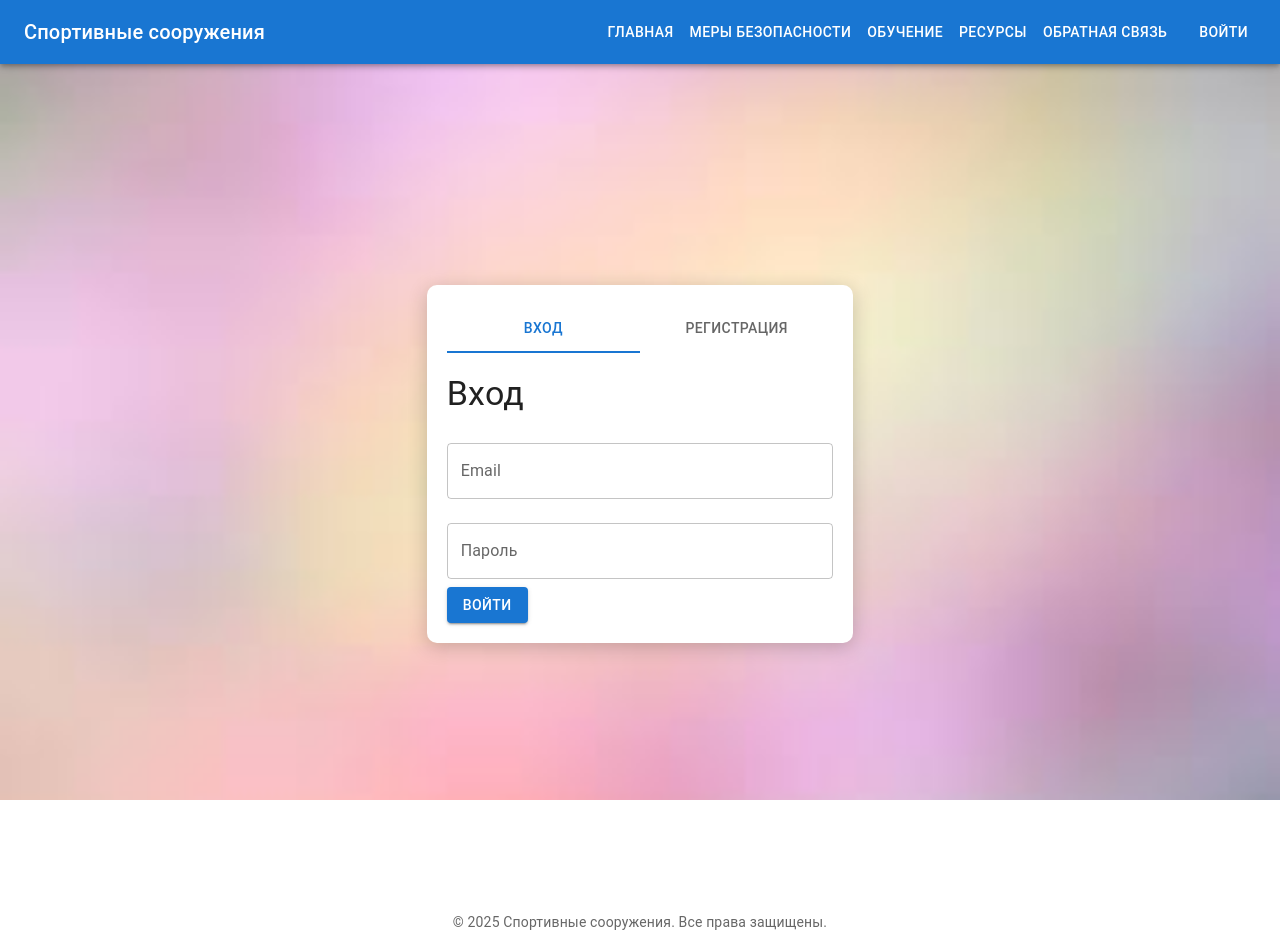
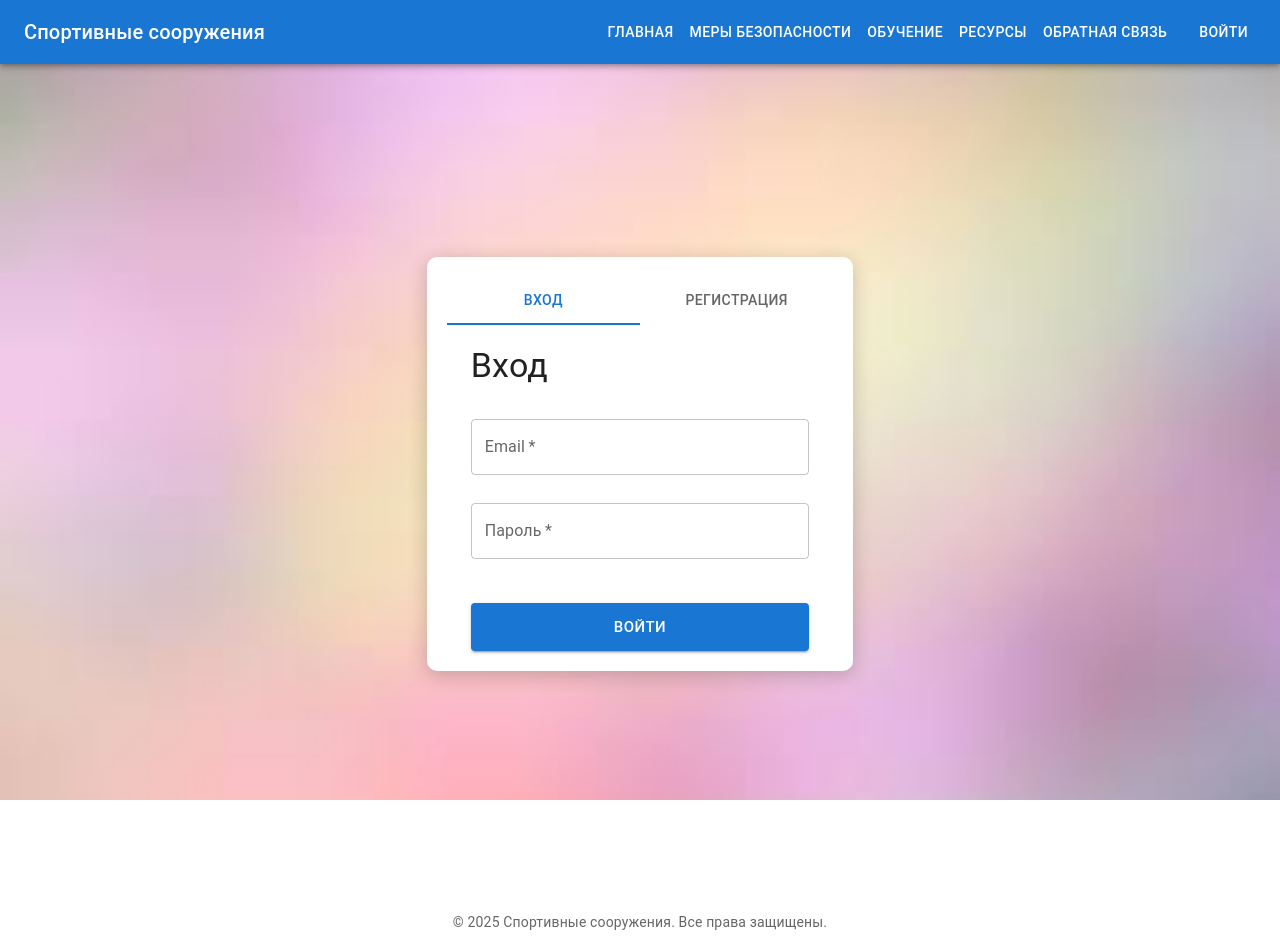
Before and after one commit to VitoScAleto/TIMP_Practice_1, a React (Create React App) app in the folder client/: page /auth in a window 1280 px wide. Built offline with nearby package versions, Linux system fonts and the light colour scheme.

Commit message:
Added configuration files for customization client and server. Also added error highlighting

```diff
--- a/client/JSON_date/users.json
+++ b/client/JSON_date/users.json
@@ -16,5 +16,11 @@
     "name": "12",
     "email": "12",
     "password": "$2b$10$Wp2bIYNgiDM93ZoNQlNIqu4yrfTfCWVXT43HRaTcDuFgc07oVd4Je"
+  },
+  {
+    "id": 1744183701001,
+    "name": "Виталий",
+    "email": "ddd",
+    "password": "$2b$10$ENlZ0wnp/ttFUIOhLFkrvuSmPcXeE33LOTW8RP/CvOFRzy1.dbIGi"
   }
 ]
--- a/client/src/api.js
+++ b/client/src/api.js
@@ -1,7 +1,8 @@
 import axios from "axios";
+import config from "../src/configClient.json";
 
 const api = axios.create({
-  baseURL: "http://localhost:5000/api", // Укажите URL вашего сервера
+  baseURL: config.UrlApi, // Укажите URL вашего сервера
 });
 
 export default api;
--- a/client/src/components/Login.js
+++ b/client/src/components/Login.js
@@ -1,36 +1,108 @@
 import React, { useState } from "react";
-import { Typography, TextField, Button } from "@mui/material";
+import {
+  Container,
+  Typography,
+  TextField,
+  Button,
+  CircularProgress,
+  Box,
+} from "@mui/material";
 import api from "../api";
 
 const Login = ({ setIsAuthenticated }) => {
   const [email, setEmail] = useState("");
   const [password, setPassword] = useState("");
+  const [errors, setErrors] = useState({
+    email: false,
+    password: false,
+  });
+  const [isLoading, setIsLoading] = useState(false);
+
+  const validate = () => {
+    const newErrors = {
+      email: !email.trim(),
+      password: !password.trim(),
+    };
+    setErrors(newErrors);
+    return !Object.values(newErrors).some(Boolean);
+  };
 
   const handleSubmit = async (e) => {
     e.preventDefault();
+
+    if (!validate()) {
+      return;
+    }
+
+    setIsLoading(true);
+
     try {
-      const response = await api.post("/json/auth/login", { email, password });
+      const response = await api.post("/json/auth/login", {
+        email,
+        password,
+      });
+
       if (response.data.success) {
         setIsAuthenticated(true);
       }
     } catch (error) {
       console.error(error);
+      // Можно добавить обработку ошибок сервера
+    } finally {
+      setIsLoading(false);
     }
   };
 
+  const handleBlur = (field) => {
+    setErrors((prev) => ({
+      ...prev,
+      [field]: !eval(field).trim(),
+    }));
+  };
+
   return (
-    <div>
-      <Typography variant="h4" gutterBottom>
+    <Container maxWidth="sm">
+      <Typography variant="h4" gutterBottom sx={{ mb: 4 }}>
         Вход
       </Typography>
-      <form onSubmit={handleSubmit}>
+      <Box
+        component="form"
+        onSubmit={handleSubmit}
+        sx={{
+          "& .MuiTextField-root": {
+            marginBottom: "28px",
+            "& .MuiFormHelperText-root": {
+              position: "absolute",
+              bottom: "-24px",
+              left: "0",
+              margin: 0,
+            },
+          },
+        }}
+      >
         <TextField
           label="Email"
           value={email}
           onChange={(e) => setEmail(e.target.value.replace(/[а-яА-Я\s]/g, ""))}
+          onBlur={() => handleBlur("email")}
+          error={errors.email}
+          helperText={errors.email && "Это поле обязательно для заполнения"}
+          sx={
+            errors.email
+              ? {
+                  "& .MuiOutlinedInput-root": {
+                    "& fieldset": { borderColor: "red" },
+                    "&:hover fieldset": { borderColor: "red" },
+                  },
+                  "& .MuiFormLabel-root": { color: "red" },
+                  "& .MuiFormHelperText-root": { color: "red" },
+                }
+              : null
+          }
           fullWidth
-          margin="normal"
+          required
         />
+
         <TextField
           label="Пароль"
           type="password"
@@ -38,14 +110,41 @@ const Login = ({ setIsAuthenticated }) => {
           onChange={(e) =>
             setPassword(e.target.value.replace(/[а-яА-Я\s]/g, ""))
           }
+          onBlur={() => handleBlur("password")}
+          error={errors.password}
+          helperText={errors.password && "Это поле обязательно для заполнения"}
+          sx={
+            errors.password
+              ? {
+                  "& .MuiOutlinedInput-root": {
+                    "& fieldset": { borderColor: "red" },
+                    "&:hover fieldset": { borderColor: "red" },
+                  },
+                  "& .MuiFormLabel-root": { color: "red" },
+                  "& .MuiFormHelperText-root": { color: "red" },
+                }
+              : null
+          }
           fullWidth
-          margin="normal"
+          required
         />
-        <Button type="submit" variant="contained" color="primary">
-          Войти
+
+        <Button
+          type="submit"
+          variant="contained"
+          color="primary"
+          disabled={isLoading}
+          startIcon={
+            isLoading ? <CircularProgress size={20} color="inherit" /> : null
+          }
+          fullWidth
+          size="large"
+          sx={{ mt: 2, height: 48 }}
+        >
+          {isLoading ? "Вход..." : "Войти"}
         </Button>
-      </form>
-    </div>
+      </Box>
+    </Container>
   );
 };
 
--- a/client/src/components/Register.js
+++ b/client/src/components/Register.js
@@ -1,5 +1,13 @@
-import React, { useState } from "react";
-import { Typography, Container, TextField, Button } from "@mui/material";
+import { useState } from "react";
+import {
+  Container,
+  Typography,
+  TextField,
+  Button,
+  CircularProgress,
+  Box,
+} from "@mui/material";
+import { styles } from "../styles/RegisterStyle";
 import api from "../api";
 
 const Register = ({ setIsAuthenticated }) => {
@@ -7,13 +15,39 @@ const Register = ({ setIsAuthenticated }) => {
   const [email, setEmail] = useState("");
   const [password, setPassword] = useState("");
   const [confirmPassword, setConfirmPassword] = useState("");
+  const [errors, setErrors] = useState({
+    name: false,
+    email: false,
+    password: false,
+    confirmPassword: false,
+  });
+  const [isLoading, setIsLoading] = useState(false);
+
+  const validate = () => {
+    const newErrors = {
+      name: !name.trim(),
+      email: !email.trim(),
+      password: !password.trim(),
+      confirmPassword: !confirmPassword.trim(),
+    };
+    setErrors(newErrors);
+    return !Object.values(newErrors).some(Boolean);
+  };
 
   const handleSubmit = async (e) => {
     e.preventDefault();
+
+    if (!validate()) {
+      return;
+    }
+
     if (password !== confirmPassword) {
       alert("Пароли не совпадают");
       return;
     }
+
+    setIsLoading(true);
+
     try {
       const response = await api.post("json/auth/register", {
         name,
@@ -25,29 +59,54 @@ const Register = ({ setIsAuthenticated }) => {
       }
     } catch (error) {
       console.error(error);
+    } finally {
+      setIsLoading(false);
     }
   };
 
+  const handleBlur = (field) => {
+    setErrors((prev) => ({
+      ...prev,
+      [field]: !eval(field).trim(),
+    }));
+  };
+
   return (
-    <Container>
-      <Typography variant="h4" gutterBottom>
+    <Container maxWidth="sm">
+      <Typography variant="h4" gutterBottom sx={{ mb: 4 }}>
         Регистрация
       </Typography>
-      <form onSubmit={handleSubmit}>
+      <Box
+        component="form"
+        onSubmit={handleSubmit}
+        sx={{
+          "& .MuiTextField-root": styles.textField,
+        }}
+      >
         <TextField
           label="Имя"
           value={name}
           onChange={(e) => setName(e.target.value)}
+          onBlur={() => handleBlur("name")}
+          error={errors.name}
+          helperText={errors.name && "Это поле обязательно для заполнения"}
+          sx={errors.name ? styles.error : null}
           fullWidth
-          margin="normal"
+          required
         />
+
         <TextField
           label="Email"
           value={email}
           onChange={(e) => setEmail(e.target.value.replace(/[а-яА-Я\s]/g, ""))}
+          onBlur={() => handleBlur("email")}
+          error={errors.email}
+          helperText={errors.email && "Это поле обязательно для заполнения"}
+          sx={errors.email ? styles.error : null}
           fullWidth
-          margin="normal"
+          required
         />
+
         <TextField
           label="Пароль"
           type="password"
@@ -55,9 +114,14 @@ const Register = ({ setIsAuthenticated }) => {
           onChange={(e) =>
             setPassword(e.target.value.replace(/[а-яА-Я\s]/g, ""))
           }
+          onBlur={() => handleBlur("password")}
+          error={errors.password}
+          helperText={errors.password && "Это поле обязательно для заполнения"}
+          sx={errors.password ? styles.error : null}
           fullWidth
-          margin="normal"
+          required
         />
+
         <TextField
           label="Подтверждение пароля"
           type="password"
@@ -65,13 +129,31 @@ const Register = ({ setIsAuthenticated }) => {
           onChange={(e) =>
             setConfirmPassword(e.target.value.replace(/[а-яА-Я\s]/g, ""))
           }
+          onBlur={() => handleBlur("confirmPassword")}
+          error={errors.confirmPassword}
+          helperText={
+            errors.confirmPassword && "Это поле обязательно для заполнения"
+          }
+          sx={errors.confirmPassword ? styles.error : null}
           fullWidth
-          margin="normal"
+          required
         />
-        <Button type="submit" variant="contained" color="primary">
-          Зарегистрироваться
+
+        <Button
+          type="submit"
+          variant="contained"
+          color="primary"
+          disabled={isLoading}
+          startIcon={
+            isLoading ? <CircularProgress size={20} color="inherit" /> : null
+          }
+          fullWidth
+          size="large"
+          sx={{ mt: 2, height: 48 }}
+        >
+          {isLoading ? "Регистрация..." : "Зарегистрироваться"}
         </Button>
-      </form>
+      </Box>
     </Container>
   );
 };
--- /dev/null
+++ b/client/src/configClient.json
@@ -0,0 +1,3 @@
+{
+  "UrlApi": "http://localhost:5000/api"
+}
--- /dev/null
+++ b/client/src/styles/RegisterStyle.js
@@ -0,0 +1,27 @@
+export const styles = {
+  textField: {
+    marginBottom: "28px",
+    "& .MuiFormHelperText-root": {
+      position: "absolute",
+      bottom: "-24px",
+      left: "0",
+      margin: 0,
+    },
+  },
+  error: {
+    "& .MuiOutlinedInput-root": {
+      "& fieldset": {
+        borderColor: "red",
+      },
+      "&:hover fieldset": {
+        borderColor: "red",
+      },
+    },
+    "& .MuiFormLabel-root": {
+      color: "red",
+    },
+    "& .MuiFormHelperText-root": {
+      color: "red",
+    },
+  },
+};
--- a/client/src/styles/SafetyMeasuresStyles.js
+++ b/client/src/styles/SafetyMeasuresStyles.js
@@ -1,59 +1,67 @@
-// import "@mui/material";
+import {
+  Typography,
+  Container,
+  List,
+  ListItem,
+  TableCell,
+  TableContainer,
+  Accordion,
+  styled,
+} from "@mui/material";
 
-// // Стилизованные компоненты
-// const StyledContainer = styled(Container)(({ theme }) => ({
-//   padding: theme.spacing(4),
-//   backgroundColor: "#f5f5f5",
-//   borderRadius: "8px",
-//   boxShadow: "0 4px 12px rgba(0, 0, 0, 0.1)",
-// }));
+export const StyledContainer = styled(Container)(({ theme }) => ({
+  padding: theme.spacing(4),
+  backgroundColor: "#f5f5f5",
+  borderRadius: "8px",
+  boxShadow: "0 4px 12px rgba(0, 0, 0, 0.1)",
+}));
 
-// const StyledTypographyTitle = styled(Typography)(({ theme }) => ({
-//   marginBottom: theme.spacing(4),
-//   color: "#333",
-//   fontWeight: "bold",
-// }));
+export const StyledTypographyTitle = styled(Typography)(({ theme }) => ({
+  marginBottom: theme.spacing(4),
+  color: "#333",
+  fontWeight: "bold",
+}));
 
-// const StyledTypographyDescription = styled(Typography)(({ theme }) => ({
-//   marginBottom: theme.spacing(4),
-//   color: "#555",
-// }));
+export const StyledTypographyDescription = styled(Typography)(({ theme }) => ({
+  marginBottom: theme.spacing(4),
+  color: "#555",
+}));
 
-// const StyledAccordion = styled(Accordion)(({ theme }) => ({
-//   marginBottom: theme.spacing(4),
-//   backgroundColor: "#fff",
-//   borderRadius: "8px",
-//   boxShadow: "0 2px 4px rgba(0, 0, 0, 0.1)",
-//   padding: theme.spacing(3),
-// }));
+export const StyledAccordion = styled(Accordion)(({ theme }) => ({
+  marginBottom: theme.spacing(4),
+  backgroundColor: "#fff",
+  borderRadius: "8px",
+  boxShadow: "0 2px 4px rgba(0, 0, 0, 0.1)",
+  padding: theme.spacing(3),
+}));
 
-// const StyledAccordionTitle = styled(Typography)(({ theme }) => ({
-//   marginBottom: theme.spacing(2),
-//   color: "#3f51b5",
-//   fontWeight: "bold",
-// }));
+export const StyledAccordionTitle = styled(Typography)(({ theme }) => ({
+  marginBottom: theme.spacing(2),
+  color: "#3f51b5",
+  fontWeight: "bold",
+}));
 
-// const StyledList = styled(List)(({ theme }) => ({
-//   paddingLeft: theme.spacing(2),
-// }));
+export const StyledList = styled(List)(({ theme }) => ({
+  paddingLeft: theme.spacing(2),
+}));
 
-// const StyledListItem = styled(ListItem)(({ theme }) => ({
-//   paddingLeft: theme.spacing(2),
-//   color: "#555",
-// }));
+export const StyledListItem = styled(ListItem)(({ theme }) => ({
+  paddingLeft: theme.spacing(2),
+  color: "#555",
+}));
 
-// const StyledTableContainer = styled(TableContainer)(({ theme }) => ({
-//   marginTop: theme.spacing(4),
-//   backgroundColor: "#fff",
-//   borderRadius: "8px",
-//   boxShadow: "0 2px 4px rgba(0, 0, 0, 0.1)",
-// }));
+export const StyledTableContainer = styled(TableContainer)(({ theme }) => ({
+  marginTop: theme.spacing(4),
+  backgroundColor: "#fff",
+  borderRadius: "8px",
+  boxShadow: "0 2px 4px rgba(0, 0, 0, 0.1)",
+}));
 
-// const StyledTableCellHeader = styled(TableCell)(({ theme }) => ({
-//   backgroundColor: "#3f51b5",
-//   color: "#fff !important",
-// }));
+export const StyledTableCellHeader = styled(TableCell)(({ theme }) => ({
+  backgroundColor: "#3f51b5",
+  color: "#fff !important",
+}));
 
-// const StyledTableCell = styled(TableCell)(({ theme }) => ({
-//   color: "#555",
-// }));
+export const StyledTableCell = styled(TableCell)(({ theme }) => ({
+  color: "#555",
+}));
```
Also changed, not shown: client/src/components/SafetyMeasures.js (+12 -57 lines), client/src/styles/LoginStyles.js (added), 2 other files (tests, documents, lock files or other folders).
